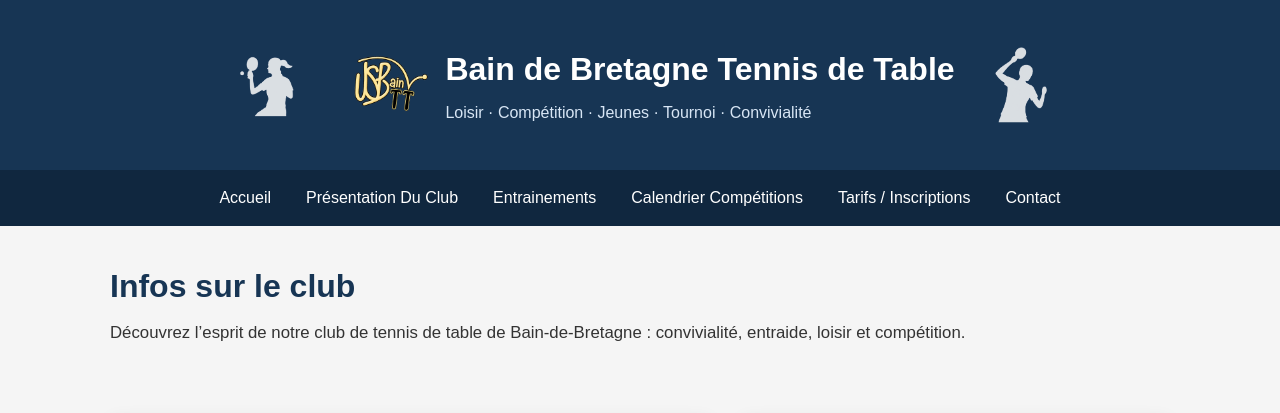
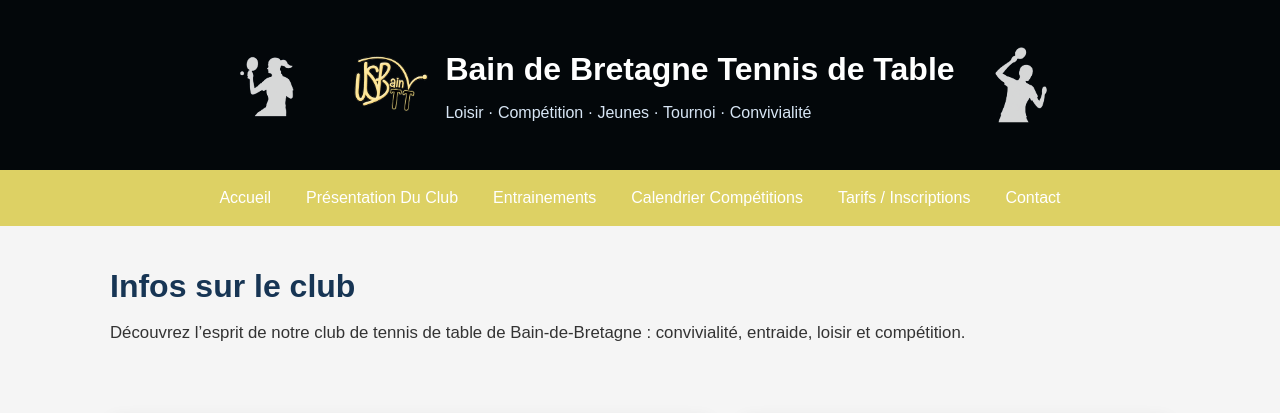
Before and after one commit to Joebanks35/Site-Tennis-de-Table-Bain-de-Bretagne, a Flask app: page /club in a window 1280 px wide. Shown: the top 413 px of the page. Run offline with Flask 3, Linux system fonts and the light colour scheme.

Commit message:
couleurs

```diff
--- a/app/static/css/style.css
+++ b/app/static/css/style.css
@@ -12,7 +12,7 @@ body {
 }
 
 .site-header {
-    background-color: #173554;
+    background-color: #03070a;
     color: white;
 }
 
@@ -26,7 +26,7 @@ body {
 }
 
 .navbar {
-    background-color: #10273f;
+    background-color: #ddd164;
     display: flex;
     justify-content: center;
     gap: 35px;
```
